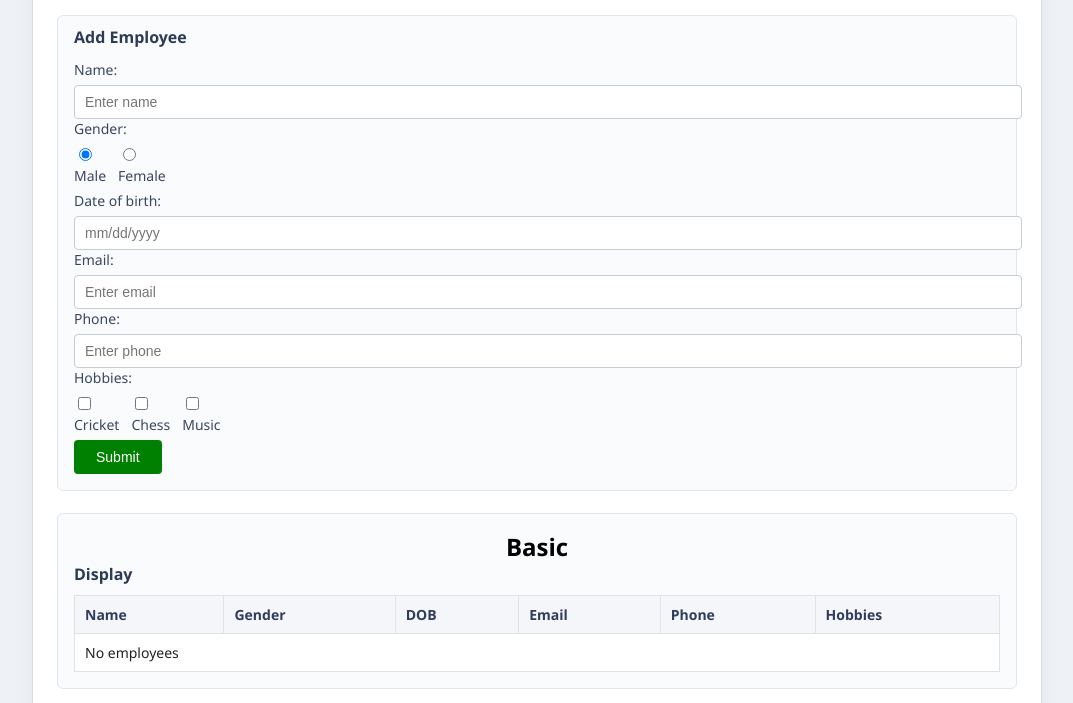
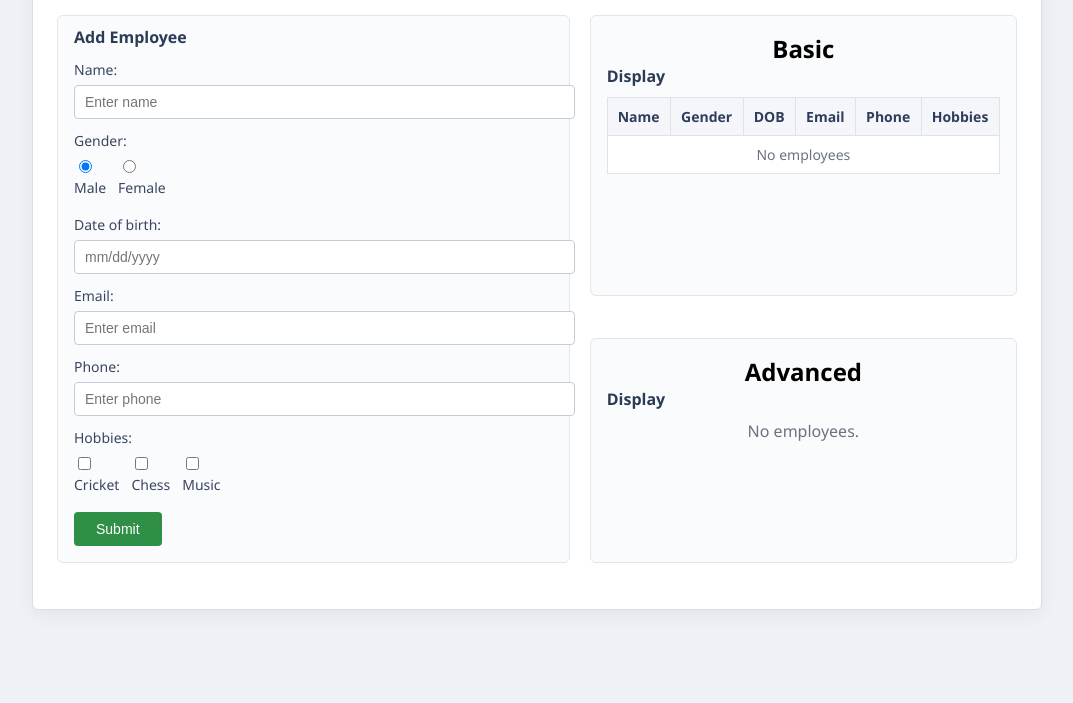
Before and after one commit to Manavpatel2915/webosmatioc_exam, a plain HTML site: page index.html in a window 1280 px wide. Shown: the part 97-800 px from the top of the page, without its empty margins (103-1176 px from the left). Drawn offline with Linux system fonts and the light colour scheme.

Commit message:
update ui

```diff
--- a/styles.css
+++ b/styles.css
@@ -25,6 +25,11 @@ body{
     font-size:26px;
     letter-spacing:0.5px;
 }
+.content{
+    display:grid;
+    grid-template-columns:1fr;
+    gap:20px;
+}
 .form-section,.display-section{
     border:1px solid #e1e5ec;
     border-radius:6px;
@@ -42,13 +47,16 @@ body{
     margin-bottom:10px;
     color:#2b3a55;
 }
+.table-container{
+    overflow-x:auto;
+}
 .section-title{
     margin:auto;
     text-align:center;
     color:black;
 }
 .form-group{
-    margin:auto;
+    margin-bottom:12px;
 }
 label{
     display:block;
@@ -65,6 +73,13 @@ input[type="tel"]{
     border-radius:4px;
     font-size:14px;
     background:#fff;
+}
+input[type="text"]:focus,
+input[type="email"]:focus,
+input[type="tel"]:focus{
+    outline:none;
+    border-color:#1f69d8;
+    box-shadow:0 0 0 3px rgba(31,105,216,0.15);
 }
 .error-message{
     color:#d64545;
@@ -83,16 +98,17 @@ input.error{
     flex-wrap:wrap;
 }
 .btn{
-    background:green;
+    background:#2f8f46;
     color:#fff;
     border:none;
     padding:9px 22px;
     border-radius:4px;
     cursor:pointer;
     font-size:14px;
+    transition:background-color .2s ease;
 }
 .btn:hover{
-    background:#1f69d8;
+    background:#277a3a;
 }
 table{
     width:100%;
@@ -112,6 +128,10 @@ th{
     background:#f4f6fa;
     font-weight:600;
     color:#2f3c5c;
+}
+.no-data{
+    text-align:center;
+    color:#6b7280;
 }
 .advanced-table{
     width:100%;
@@ -184,3 +204,12 @@ th{
         font-weight:600;
     }
 }
+
+@media (min-width: 900px){
+    .content{
+        grid-template-columns:1.2fr 1fr;
+    }
+    .form-section{
+        grid-row:1 / span 2;
+    }
+}
```
